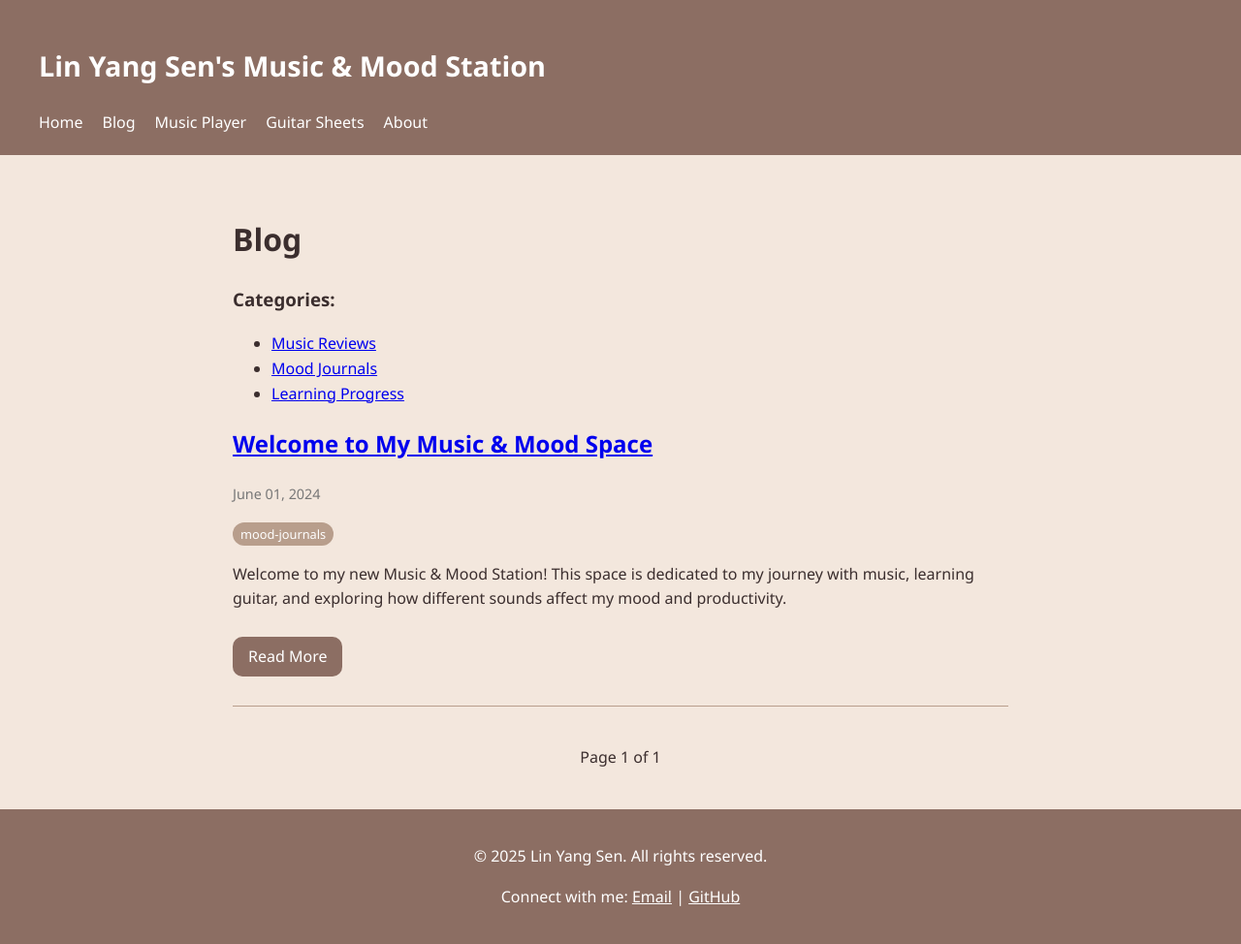
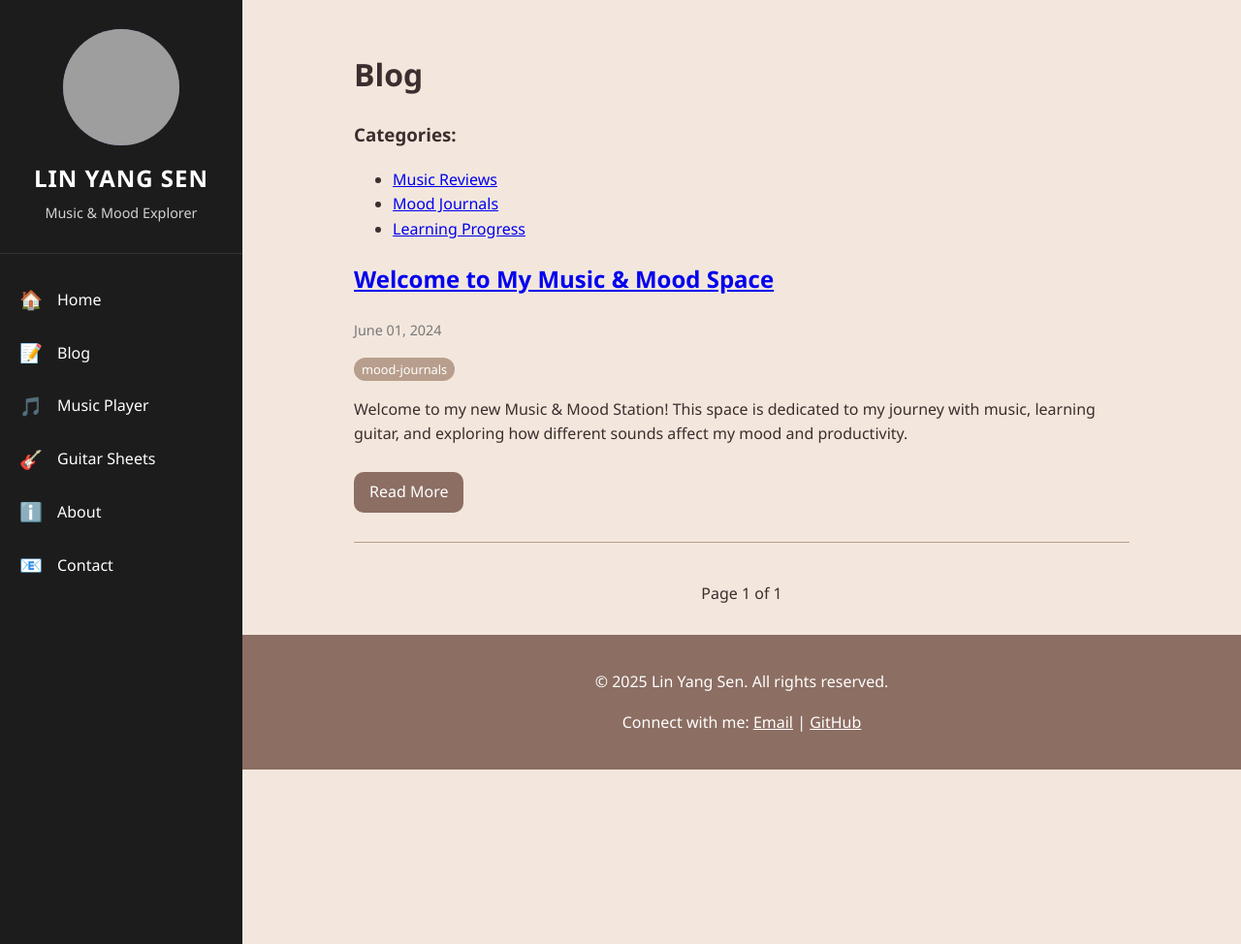
Before and after one commit to tommy60718/tommy60718.github.io, a Jekyll site: the page built from blog/index.html, in a window 1280 px wide and 974 px high. Shown: the whole window at 97% size. Built offline with Jekyll 4.4.1, drawn with Linux system fonts in a browser that asks for light colours; the list of posts is cut into pages by our own code; grey boxes are pictures that could not be loaded.

Commit message:
turn top menu into the side menu list

```diff
--- /dev/null
+++ b/_includes/sidebar.html
@@ -0,0 +1,50 @@
+<div class="sidebar">
+  <div class="profile-section">
+    <div class="profile-image">
+      <img src="/assets/images/profile.jpg" alt="Lin Yang Sen">
+    </div>
+    <h2 class="site-title">LIN YANG SEN</h2>
+    <p class="site-subtitle">Music & Mood Explorer</p>
+  </div>
+
+  <nav class="sidebar-nav">
+    <ul>
+      <li>
+        <a href="/" class="nav-item">
+          <span class="nav-icon">🏠</span>
+          <span class="nav-text">Home</span>
+        </a>
+      </li>
+      <li>
+        <a href="/blog" class="nav-item">
+          <span class="nav-icon">📝</span>
+          <span class="nav-text">Blog</span>
+        </a>
+      </li>
+      <li>
+        <a href="/music-player" class="nav-item">
+          <span class="nav-icon">🎵</span>
+          <span class="nav-text">Music Player</span>
+        </a>
+      </li>
+      <li>
+        <a href="/guitar-sheets" class="nav-item">
+          <span class="nav-icon">🎸</span>
+          <span class="nav-text">Guitar Sheets</span>
+        </a>
+      </li>
+      <li>
+        <a href="/about" class="nav-item">
+          <span class="nav-icon">ℹ️</span>
+          <span class="nav-text">About</span>
+        </a>
+      </li>
+      <li>
+        <a href="/contact" class="nav-item">
+          <span class="nav-icon">📧</span>
+          <span class="nav-text">Contact</span>
+        </a>
+      </li>
+    </ul>
+  </nav>
+</div>
--- a/_layouts/default.html
+++ b/_layouts/default.html
@@ -8,13 +8,23 @@
   {% seo %}
 </head>
 <body>
-  {% include header.html %}
+  <div class="site-container">
+    {% include sidebar.html %}
 
-  <main class="content">
-    {{ content }}
-  </main>
+    <div class="main-content">
+      <div class="mobile-menu-toggle" id="menu-toggle">
+        <span></span>
+        <span></span>
+        <span></span>
+      </div>
 
-  {% include footer.html %}
+      <main class="content">
+        {{ content }}
+      </main>
+
+      {% include footer.html %}
+    </div>
+  </div>
 
   <script src="/assets/js/main.js"></script>
 </body>
--- a/assets/css/main.css
+++ b/assets/css/main.css
@@ -5,6 +5,9 @@
   --bg-color: #f3e7dd;
   --text-color: #3b2e2e;
   --light-color: #ffffff;
+  --sidebar-bg: #1c1c1c;
+  --sidebar-text: #ffffff;
+  --sidebar-hover: #2d2d2d;
   --border-radius: 10px;
   --box-shadow: 0 2px 10px rgba(0, 0, 0, 0.1);
 }
@@ -18,62 +21,171 @@ body {
   line-height: 1.6;
 }
 
-.container {
-  max-width: 1200px;
-  margin: 0 auto;
-  padding: 0 20px;
+/* Site Layout */
+.site-container {
+  display: flex;
+  min-height: 100vh;
 }
 
-/* Header Styles */
-.site-header {
-  background-color: var(--primary-color);
-  color: var(--light-color);
+/* Sidebar Styles */
+.sidebar {
+  width: 250px;
+  background-color: var(--sidebar-bg);
+  color: var(--sidebar-text);
+  position: fixed;
+  height: 100vh;
+  overflow-y: auto;
+  z-index: 100;
+}
+
+.profile-section {
+  padding: 30px 20px;
+  text-align: center;
+  border-bottom: 1px solid rgba(255, 255, 255, 0.1);
+}
+
+.profile-image {
+  width: 120px;
+  height: 120px;
+  margin: 0 auto 15px;
+  border-radius: 50%;
+  overflow: hidden;
+  background-color: #6247aa; /* Purple background if no image */
+}
+
+.profile-image img {
+  width: 100%;
+  height: 100%;
+  object-fit: cover;
+}
+
+.site-title {
+  margin: 0;
+  font-size: 1.5rem;
+  font-weight: 600;
+  letter-spacing: 1px;
+}
+
+.site-subtitle {
+  margin: 5px 0 0;
+  font-size: 0.9rem;
+  opacity: 0.8;
+}
+
+.sidebar-nav {
   padding: 20px 0;
 }
 
-.site-title a {
-  color: var(--light-color);
-  text-decoration: none;
-  font-size: 1.8rem;
+.sidebar-nav ul {
+  list-style: none;
+  padding: 0;
+  margin: 0;
 }
 
-.site-nav ul {
-  list-style: none;
-  padding: 0;
-  display: flex;
-  margin: 10px 0 0;
+.sidebar-nav li {
+  margin: 0;
 }
 
-.site-nav li {
-  margin-right: 20px;
+.nav-item {
+  display: flex;
+  align-items: center;
+  padding: 12px 20px;
+  color: var(--sidebar-text);
+  text-decoration: none;
+  transition: background-color 0.3s;
 }
 
-.site-nav a {
-  color: var(--light-color);
-  text-decoration: none;
-  font-weight: 500;
-  transition: color 0.3s;
+.nav-item:hover {
+  background-color: var(--sidebar-hover);
 }
 
-.site-nav a:hover {
-  color: var(--bg-color);
+.nav-icon {
+  margin-right: 15px;
+  font-size: 1.2rem;
+  width: 24px;
+  text-align: center;
 }
 
-/* Content Styles */
+.nav-text {
+  font-size: 1rem;
+}
+
+/* Main Content */
+.main-content {
+  flex: 1;
+  margin-left: 250px;
+  width: calc(100% - 250px);
+}
+
 .content {
-  padding: 40px 0;
+  padding: 30px;
+}
+
+/* Mobile Menu Toggle */
+.mobile-menu-toggle {
+  display: none;
+  position: fixed;
+  top: 20px;
+  right: 20px;
+  z-index: 200;
+  cursor: pointer;
+  background-color: var(--primary-color);
+  padding: 10px;
+  border-radius: 4px;
+}
+
+.mobile-menu-toggle span {
+  display: block;
+  width: 25px;
+  height: 3px;
+  background-color: white;
+  margin: 5px 0;
+  transition: transform 0.3s, opacity 0.3s;
 }
 
 /* Footer Styles */
 .site-footer {
   background-color: var(--primary-color);
   color: var(--light-color);
-  padding: 20px 0;
+  padding: 20px;
   text-align: center;
 }
 
 .site-footer a {
   color: var(--light-color);
+}
+
+/* Responsive Styles */
+@media (max-width: 992px) {
+  .sidebar {
+    transform: translateX(-100%);
+    transition: transform 0.3s ease;
+  }
+
+  .sidebar.active {
+    transform: translateX(0);
+  }
+
+  .main-content {
+    margin-left: 0;
+    width: 100%;
+  }
+
+  .mobile-menu-toggle {
+    display: block;
+  }
+
+  body.menu-open .mobile-menu-toggle span:nth-child(1) {
+    transform: rotate(45deg) translate(5px, 6px);
+  }
+
+  body.menu-open .mobile-menu-toggle span:nth-child(2) {
+    opacity: 0;
+  }
+
+  body.menu-open .mobile-menu-toggle span:nth-child(3) {
+    transform: rotate(-45deg) translate(5px, -6px);
+  }
 }
 
 /* Blog Styles */
--- a/assets/js/main.js
+++ b/assets/js/main.js
@@ -8,7 +8,23 @@ document.addEventListener('DOMContentLoaded', function() {
   if (document.querySelector('.blog-index')) {
     // Blog-specific JS could go here
   }
+
+  // Mobile menu toggle
+  initMobileMenu();
 });
+
+function initMobileMenu() {
+  const menuToggle = document.getElementById('menu-toggle');
+  const sidebar = document.querySelector('.sidebar');
+  const body = document.body;
+
+  if (!menuToggle) return;
+
+  menuToggle.addEventListener('click', function() {
+    sidebar.classList.toggle('active');
+    body.classList.toggle('menu-open');
+  });
+}
 
 function initMusicPlayer() {
   // Player elements
```
